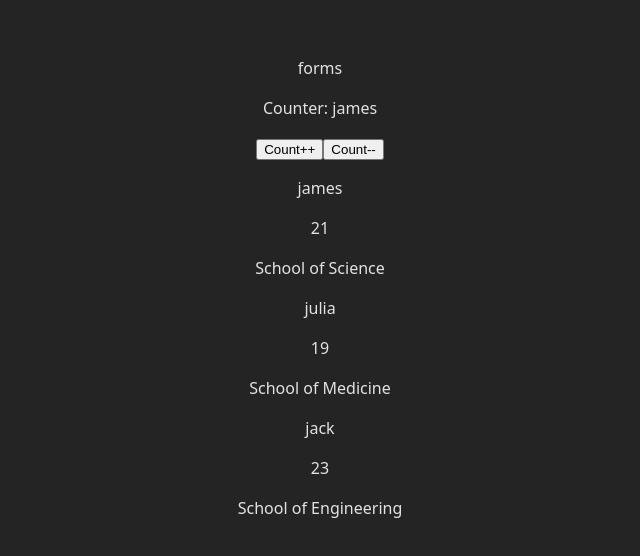
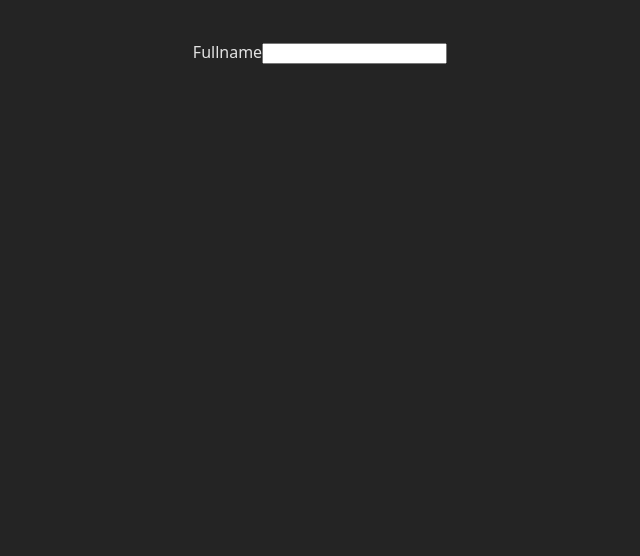
Before and after one commit to mukuvi/cafesynca, a React (Vite) app in the folder v2/: page / in a window 1280 px wide. Shown: the top 556 px of the page, without its empty margins (320-960 px from the left). Built offline with nearby package versions, Linux system fonts and the light colour scheme.

Commit message:
cafesynca

```diff
--- a/v2/src/Pages/Home.jsx
+++ b/v2/src/Pages/Home.jsx
@@ -6,8 +6,8 @@ export const Home = () => {
   return (
     <>
       <Form />
-      <Counter />
-      <Data />
+      {/* <Counter />
+      <Data /> */}
     </>
   );
 };
--- a/v2/src/components/Form.jsx
+++ b/v2/src/components/Form.jsx
@@ -1,7 +1,17 @@
+import { useState } from "react";
+
 export const Form = () => {
+  const [userName, setUserName] = useState("");
+
   return (
     <>
-      <p>forms</p>
+      <label htmlFor="name">Fullname</label>
+      <input
+        id="name"
+        type="text"
+        value={userName}
+        onChange={(event) => setUserName(event.target.value)}
+      />
     </>
   );
 };
```
